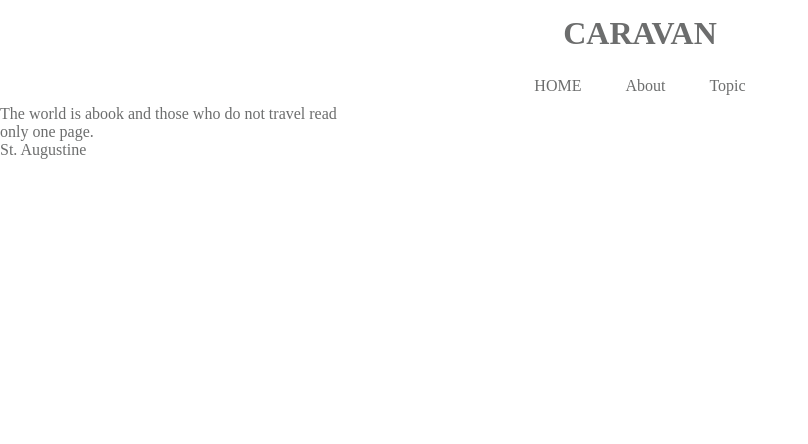
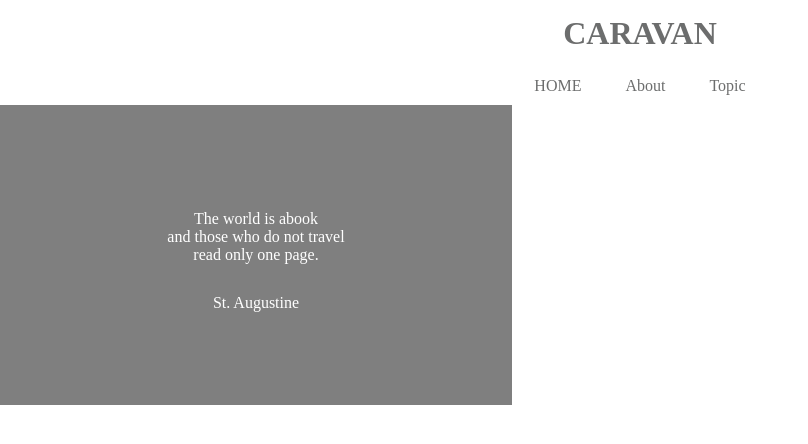
Before and after one commit to ERA-8st/caravan, a plain HTML site: page index.html in a window 1280 px wide. Shown: the top 444 px of the page, without its empty margins (0-808 px from the left). Drawn offline with Linux system fonts and the light colour scheme.

Commit message:
[finish]1-6

```diff
--- a/index.html
+++ b/index.html
@@ -23,8 +23,8 @@
 	<div class="main-visual">
 		<div class="main-visual-content">
 			<p class="main-visual-text">
-				The world is abook
-				and those who do not travel
+				The world is abook<br>
+				and those who do not travel<br>
 				read only one page.
 			</p>
 			<p class="main-visual-name">
--- a/style.css
+++ b/style.css
@@ -47,8 +47,20 @@ header .headline {
 }
 
 .main-visual-content {
-	width: 350px;
+	width: 40%;
 	height: 300px;
+	background-color: rgba( 0, 0, 0, 0.5);
+	text-align: center;
+	padding-top: 105px;
+}
+
+.main-visual-text {
+	color: #fff;
+}
+
+.main-visual-name {
+	margin-top: 30px;
+	color: #fff;
 }
 
 .main {
```
